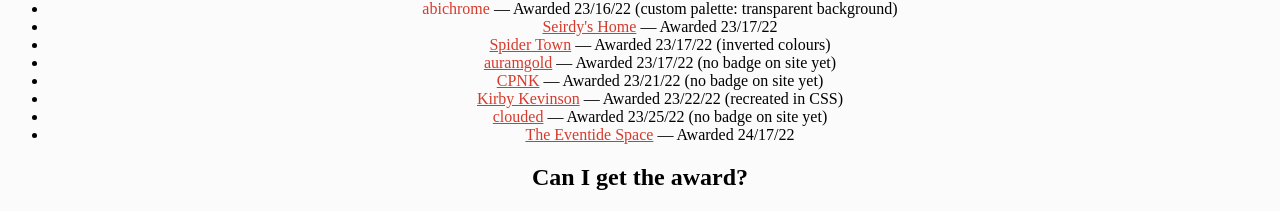
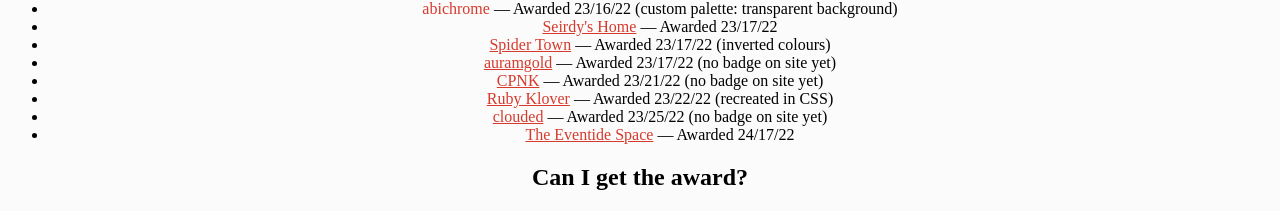
Before and after one commit to mincerafter42/mincerafter42.github.io, a Jekyll site: the page fun/8601award.html, which Jekyll copies as it is, in a window 1280 px wide. Shown: the part 629-840 px from the top of the page. Built offline with Jekyll 4.4.1, drawn with Linux system fonts in a browser that asks for light colours.

Commit message:
Updated links to Ruby Klover

```diff
--- a/fun/8601award.html
+++ b/fun/8601award.html
@@ -26,7 +26,7 @@ See which sites have accepted the award!
 <li><a href=https://spidertown.neocities.org>Spider Town</a> — Awarded 23/17/22 (inverted colours)
 <li><a href=https://www.auramgold.com>auramgold</a> — Awarded 23/17/22 (no badge on site yet)
 <li><a href=https://seapunk.xyz>CPNK</a> — Awarded 23/21/22 (no badge on site yet)
-<li><a href=https://k.bruh.ltd/lists/award-wall/#iso-8601>Kirby Kevinson</a> — Awarded 23/22/22 (recreated in CSS)
+<li><a href=https://www.bruh.ltd/lists/award-wall/#iso-8601>Ruby Klover</a> — Awarded 23/22/22 (recreated in CSS)
 <li><a href=https://clouded.neocities.org>clouded</a> — Awarded 23/25/22 (no badge on site yet)
 <li><a href=https://eventide.space>The Eventide Space</a> — Awarded 24/17/22
 </ul>
--- a/fun/index.html
+++ b/fun/index.html
@@ -24,7 +24,7 @@ You are a very social, confident, and impulsive person. You can be a bit quick t
 <figure><figcaption><a href="http://www.theotaku.com/quizzes/view/3965/what_anime_hair_color_would_you_have%3F">What Anime Hair Color Would You Have?</a></figcaption>
 <img width=400 height=200 src="http://www.theotaku.com/guru_results/3965_Green.jpg" alt="Green
 Easy-going and of raw energy. You tend to be close to the earth. You are extremely loyal to your friends and bring a unique perspective to the world around you."></figure>
-<a href=kkaq.html>The results of Kirby Kevinson's Awkward Questionnaire</a>
+<a href=kkaq.html>The results of Ruby Klover's Awkward Questionnaire</a>
 
 <figure><img src=../assets/cakes.jpg alt="Free cakes in your area
 Sign up now!!" width=336 height=280><figcaption>Inspired by my <a href=/labels#aro-spec>comparison of romance to free cake</a></figcaption></figure>
--- a/fun/kkaq.html
+++ b/fun/kkaq.html
@@ -2,8 +2,8 @@
 permalink: /fun/kkaq.html
 layout: none
 ---
-<!doctype html><html lang=en><meta charset=utf-8><title>Kirby Kevinson's Awkward Questionnaire</title>
-{% capture md %}# [Kirby Kevinson's Awkward Questionnaire](https://kirby.kevinson.org/blog/an-awkward-questionnaire/)
+<!doctype html><html lang=en><meta charset=utf-8><title>Ruby Klover's Awkward Questionnaire</title>
+{% capture md %}# [Ruby Klover's Awkward Questionnaire](https://www.bruh.ltd/blog/an-awkward-questionnaire/)
 
 Filled out 2022-07-18.
 
```
